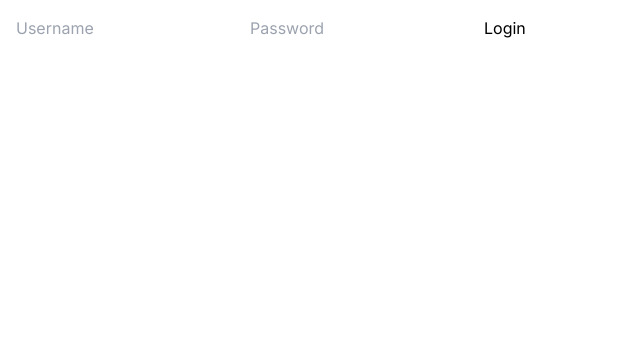
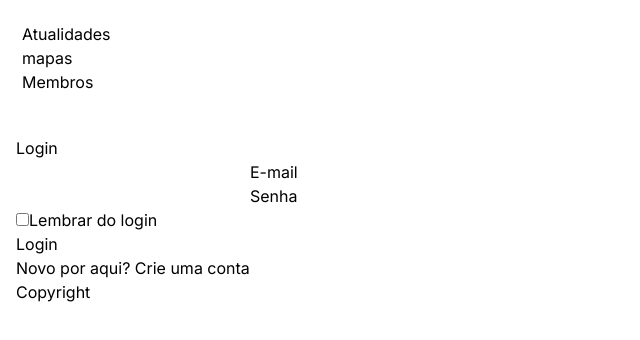
Before and after one commit to ShinjiTani67/globalsolution_webdev_vidanaagua, a Next.js app: page /pages/Login in a window 1280 px wide. Shown: the top 340 px of the page, without its empty margins (0-640 px from the left). Built offline with nearby package versions, Linux system fonts and the light colour scheme.

Commit message:
update login

```diff
--- a/app/pages/Login/page.tsx
+++ b/app/pages/Login/page.tsx
@@ -1,32 +1,40 @@
 import React from 'react'
-import { Formik, Field, Form } from 'formik';
+import Link from 'next/link'
+import Header from '@/app/components/Header';
+import Footer from '@/app/components/Footer';
 
-interface Values {
-  username: string;
-  password: string;
-}
+const Login = () => {
 
-const login = () => {
-  return (
-    <div>
-<Formik
-            initialValues={{
-                username: '',
-                password: '',
-            }}
-
-            onSubmit={() => {
-
-            }}
-        >
-            <Form>
-                <Field id="username" name="username" placeholder="Username" />
-                <Field type="password" id="password" name="password" placeholder="Password" />
-                <button type="submit">Login</button>
-            </Form>
-        </Formik>
+  return(
+    <>
+    <Header></Header>
+    <div className='login'>
+      <div className="text"></div>
+      <div>
+          <h1>Login</h1>
+          <div>
+            <input type="email"/>
+            <label htmlFor="">E-mail</label>
+          </div>
+          <div>
+            <input type="psw"/>
+            <label htmlFor="">Senha</label>
+          </div>
+          <div>
+            <div>
+              <input type="checkbox" name="" id=""/>
+              <label htmlFor="Remember Me">Lembrar do login</label>
+            </div>
+            <button type="submit">Login</button>
+            <div>
+              <span>Novo por aqui? <Link href='/cadastro'>Crie uma conta</Link></span>
+            </div>
+          </div>
+      </div>
     </div>
+    <Footer></Footer>
+    </>
   )
 }
 
-export default login
+export default Login
```
Also changed, not shown: 1 other file (tests, documents, lock files or other folders).
